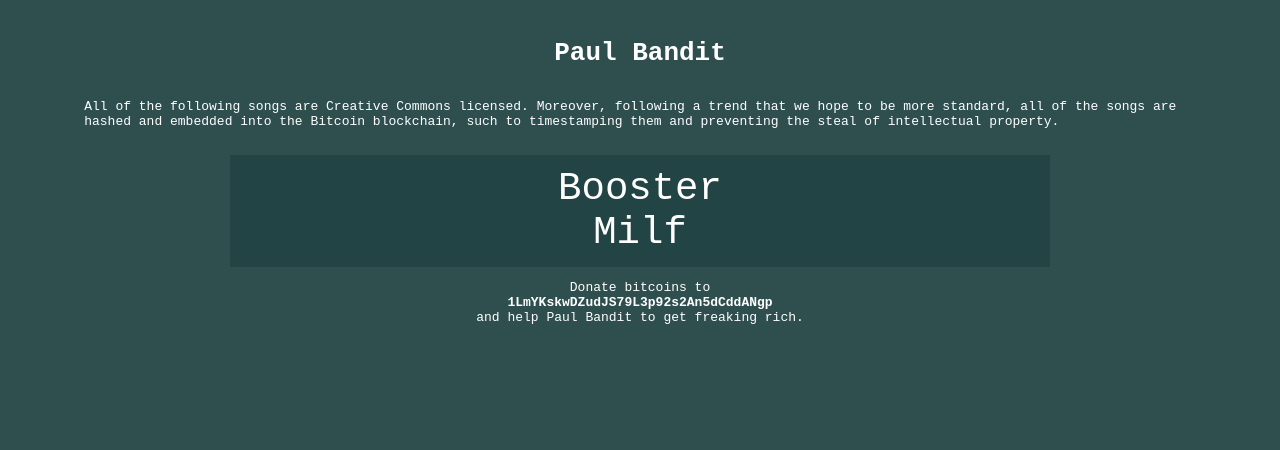
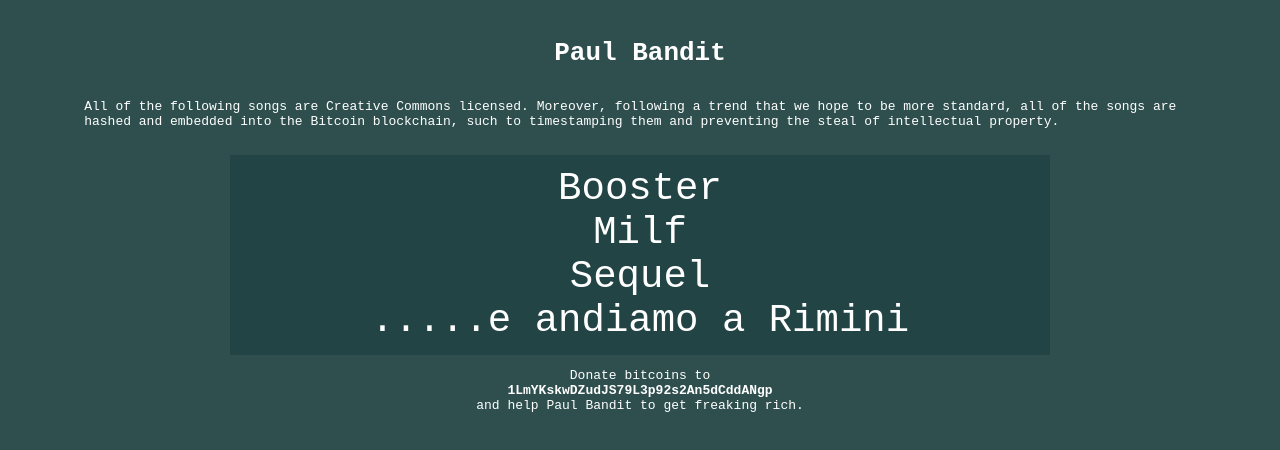
Before and after one commit to giuscri/paulband.it, a plain HTML site: page index.html in a window 1280 px wide. Drawn offline with Linux system fonts and the light colour scheme.

Commit message:
Added songs

```diff
--- a/index.html
+++ b/index.html
@@ -72,6 +72,8 @@
     <div class="songswrapper">
       <div class="song"><a href="#/booster.mp3">Booster</a></div>
       <div class="song"><a href="#/milf.mp3">Milf</a></div>
+      <div class="song"><a href="#/sequel.mp3">Sequel</a></div>
+      <div class="song"><a href="#/eandiamoarimini.mp3">.....e andiamo a Rimini</a></div>
     </div>
     <div class="playerwrapper">
       <audio src="">Update your browser, bro'.</audio>
```
Also changed, not shown: 2 other files.
